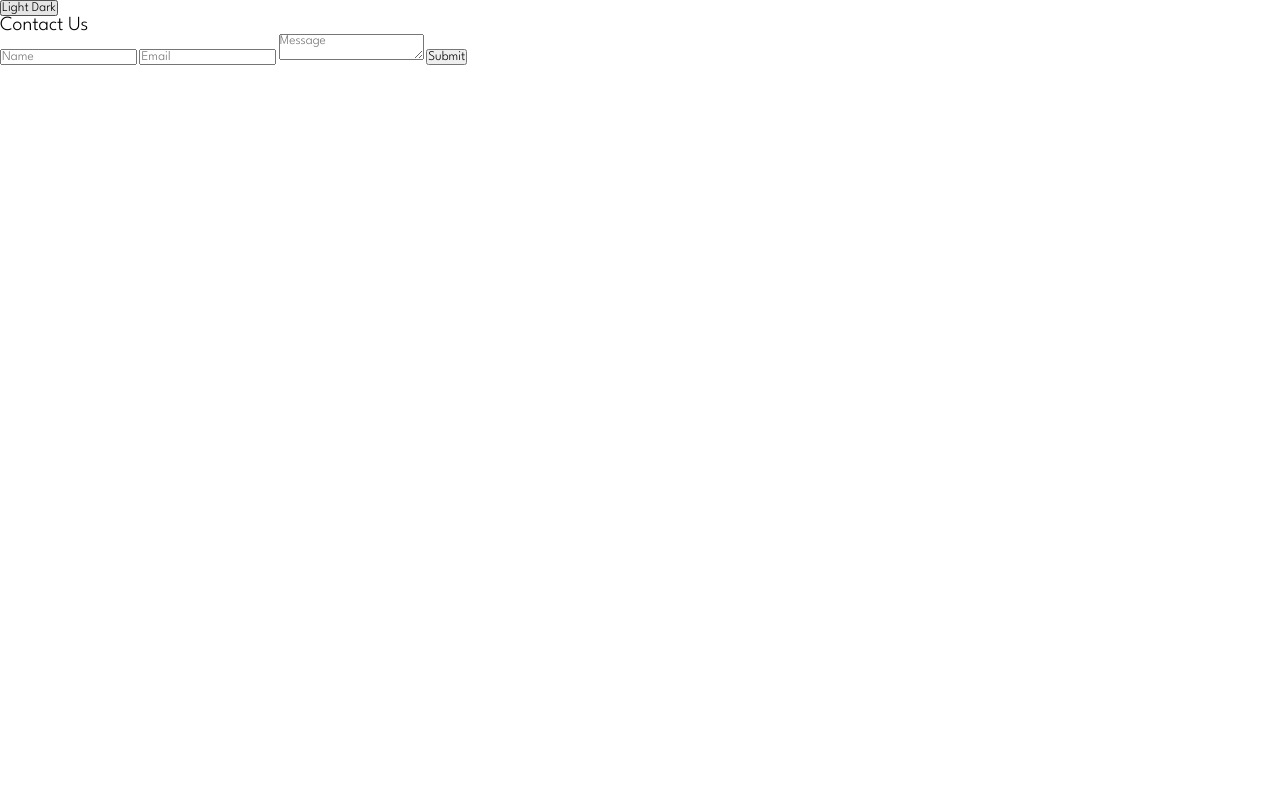
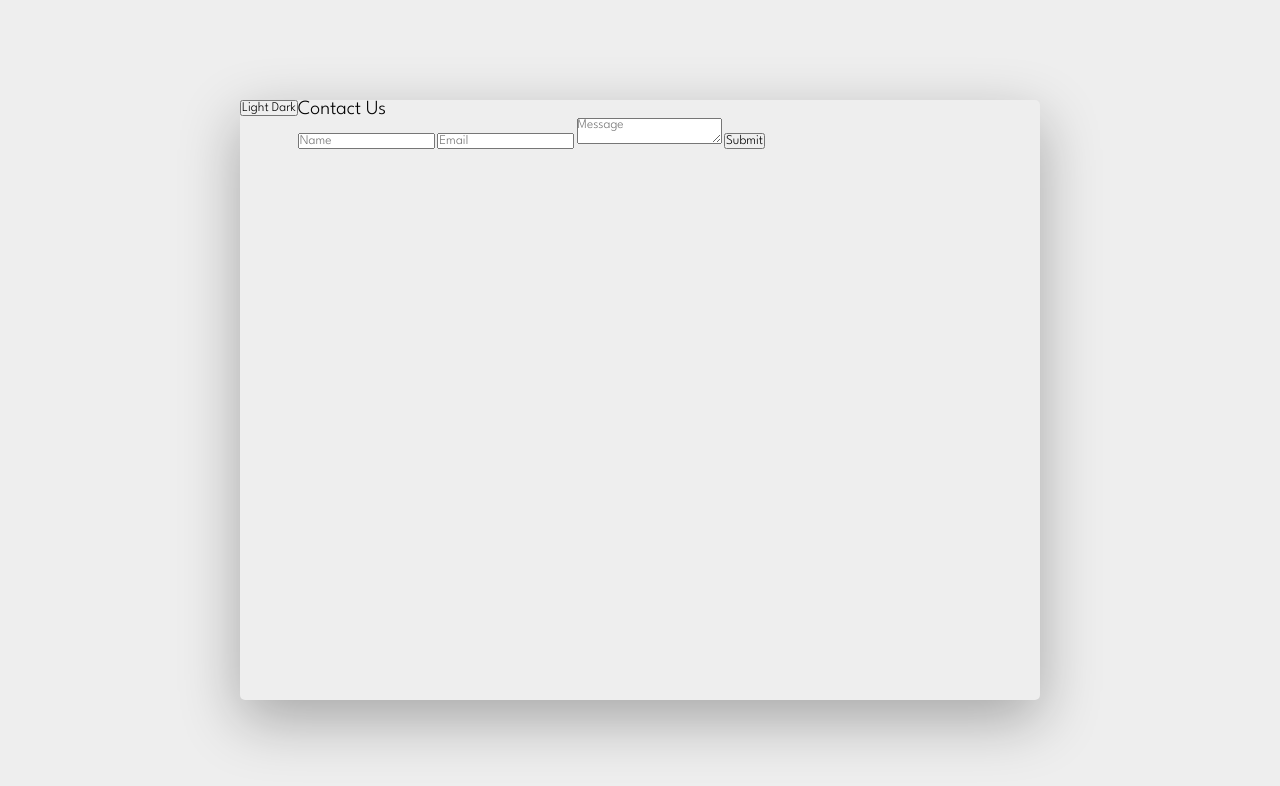
Before and after one commit to Nimira43/Albion-Tours, a plain HTML site: page index.html in a window 1280 px wide. Drawn offline with Linux system fonts and the light colour scheme.

Commit message:
Styled container and form wrapper

```diff
--- a/style.css
+++ b/style.css
@@ -20,3 +20,21 @@ html {
   --indigo: indigo;
   --grey: #666;
 }
+
+.container {
+  width: 100%;
+  height: 100vh;
+  background-color: var(--light);
+  display: flex;
+  align-items: center;
+  justify-content: center;
+}
+
+.form-wrapper {
+  width: 80rem;
+  height: 60rem;
+  background-color: var(--light);
+  display: flex;
+  border-radius: 0.5rem;
+  box-shadow: 0 2rem 6rem rgba(0, 0, 0, 0.3);
+}
```
